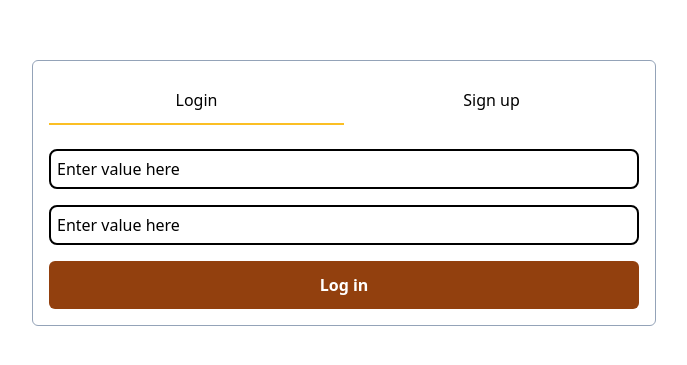
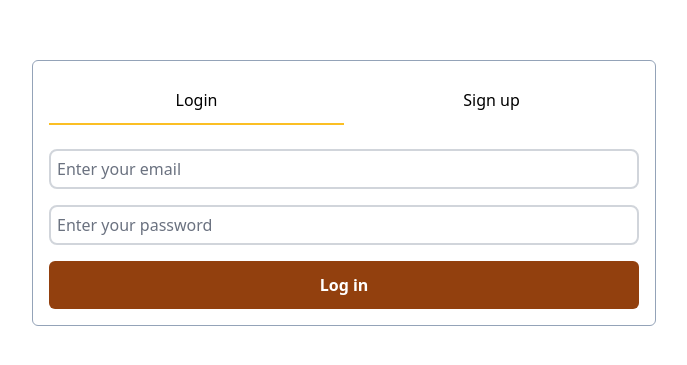
Before and after one commit to AkritiGhosh/Pizza-Palace, a React (Vite) app: page /auth in a window 1280 px wide. Shown: the part 207-572 px from the top of the page, without its empty margins (296-983 px from the left). Built offline with nearby package versions, Linux system fonts and the light colour scheme.

Commit message:
input styling

```diff
--- a/src/layout/FloatingLabelInput.tsx
+++ b/src/layout/FloatingLabelInput.tsx
@@ -3,28 +3,39 @@ import React from "react";
 type InputProps = {
   id: string;
   name: string;
+  type: string;
+  label: string;
   value: string;
   setValue: (value: string | ((prevVar: string) => string)) => void;
 };
 
-const FloatingLabelInput = ({ id, name, value, setValue, ...props }: InputProps) => {
+const FloatingLabelInput = ({
+  id,
+  name,
+  value,
+  label,
+  type = "text",
+  setValue,
+  ...props
+}: InputProps) => {
   return (
     <div id={id} className="w-full relative">
       <input
+        type={type}
         name={name}
         value={value}
         onChange={(e) => setValue(e.target.value)}
         required
-        className="w-full h-10 rounded-lg text-base px-2 bg-transparent border-2 border-black focus:border-amber-500 !outline-0 peer"
+        className="w-full h-10 rounded-lg text-base px-2 bg-transparent border-2 border-gray-300 focus:border-amber-500 !outline-0 peer"
         {...props}
       />
       <label
-        className="text-base absolute left-2 top-2/4 -translate-y-1/2 pointer-events-none duration-300
+        className="text-base text-gray-500 absolute left-2 top-2/4 -translate-y-1/2 pointer-events-none duration-300
           peer-focus:text-xs peer-focus:top-0 peer-focus:px-1 peer-focus:bg-white
-          peer-valid:text-xs peer-valid:top-0 peer-valid:px-1 peer-valid:bg-white"
+          peer-valid:text-xs peer-valid:top-0 peer-valid:px-1 peer-valid:bg-white peer-focus:text-amber-800 "
         htmlFor="floating_label_input"
       >
-        Enter value here
+        {label}
       </label>
     </div>
   );
```
